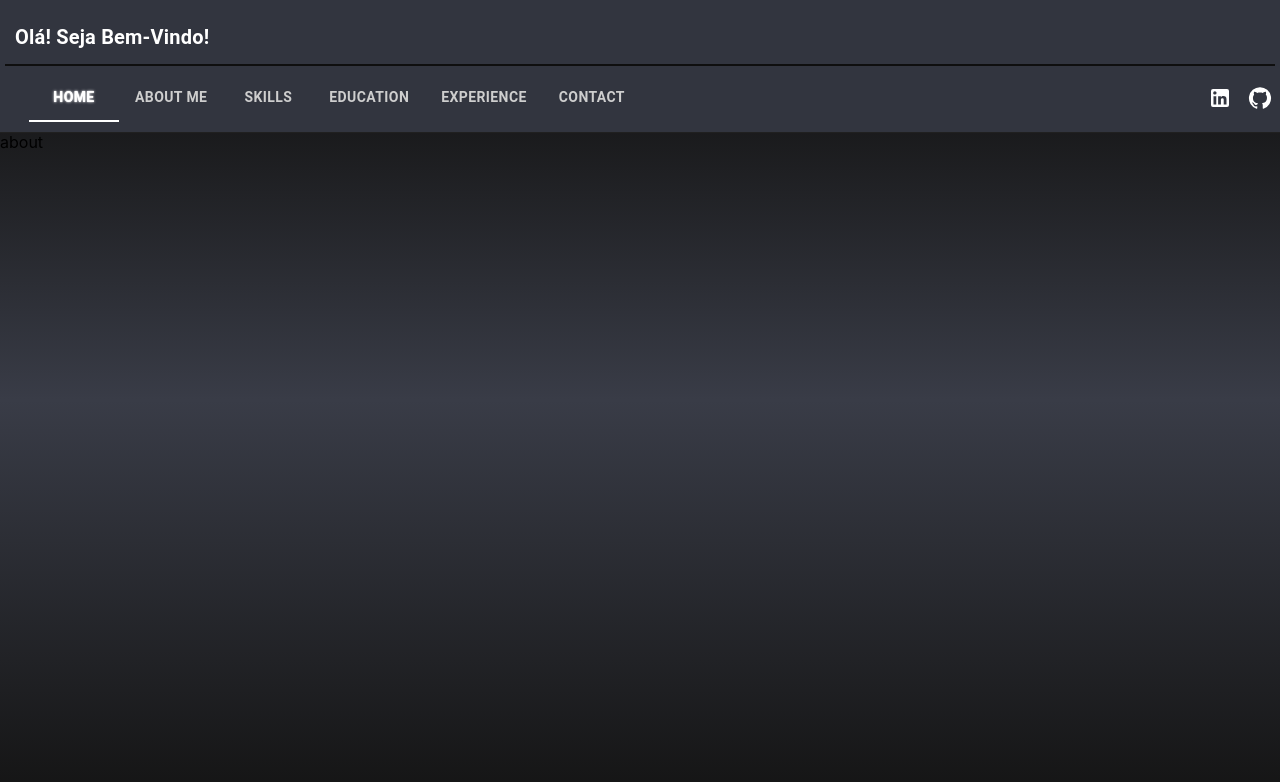
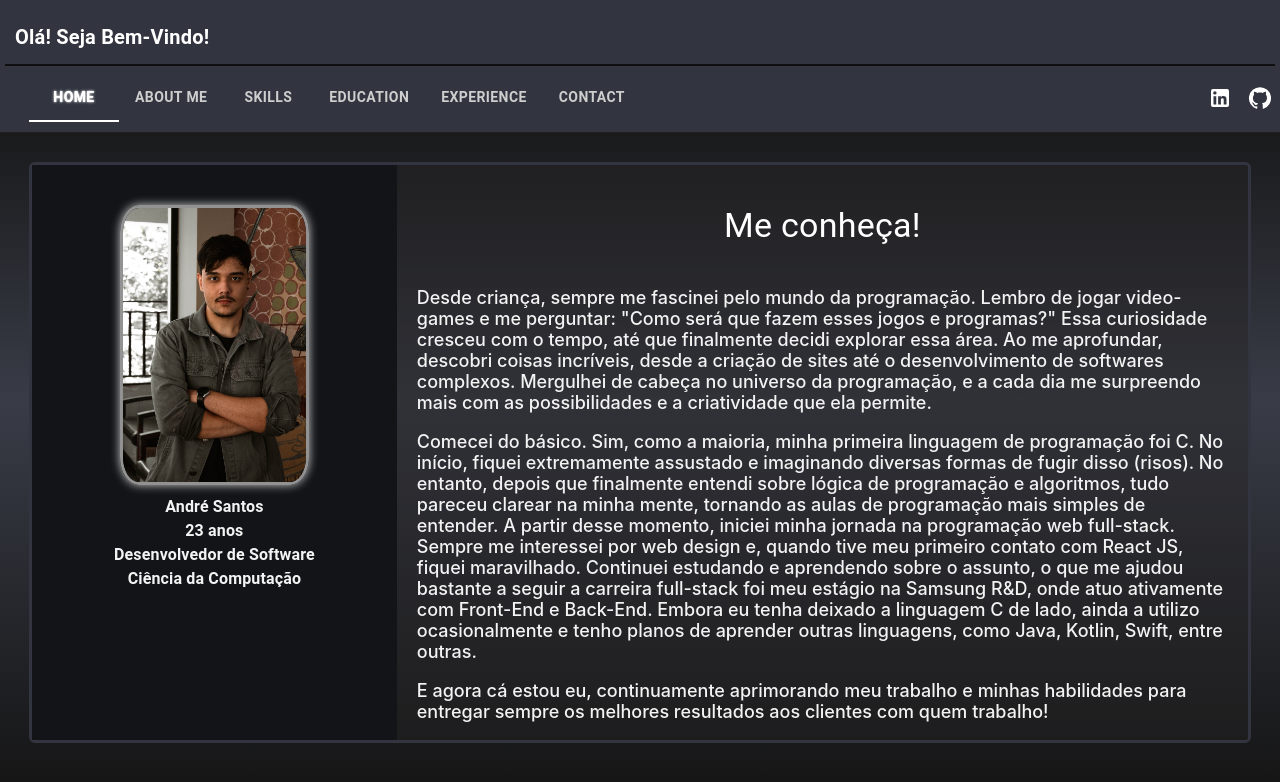
Before and after one commit to andrelssn/andre-santos-portfolio, a React (Create React App) app: page /about in a window 1280 px wide. Shown: the top 782 px of the page. Built offline with nearby package versions, Linux system fonts and the light colour scheme.

Commit message:
aboutme - feat: new screen with about me information

```diff
--- a/src/Views/About/About.js
+++ b/src/Views/About/About.js
@@ -1,9 +1,51 @@
-import { Box } from "@mui/material";
+import { Box, Fade, Typography } from "@mui/material";
+
+// Style
+import "./Style.css";
+
+// IMG
+import image from "../../images/andre2.jpg";
 
 export default function About() {
     return (
-        <Box>
-            about
-        </Box>
+        <Fade in={true}>
+            <nav className="about-container">
+                <Box className="left-side">
+                    <div style={{ display: "flex", justifySelf: "center" }}>
+                        <img src={image} className="img-style-about"/>
+                    </div>
+
+                    <Typography color="var(--main-text)" textAlign={"center"} fontWeight={"bold"}>
+                        André Santos <br/>
+                        23 anos <br/>
+                        Desenvolvedor de Software <br/>
+                        Ciência da Computação
+                    </Typography>
+                </Box>
+
+                <Box className="right-side-about">
+                    <section className="section-about">
+                        <Typography m={"40px 0px"} variant="h4" textAlign={"center"} color="#fff">
+                            Me conheça!
+                        </Typography>
+
+                        <p>
+                            Desde criança, sempre me fascinei pelo mundo da programação. Lembro de jogar video-games e me perguntar: "Como será que fazem esses jogos e programas?" Essa curiosidade cresceu com o tempo, até que finalmente decidi explorar essa área.
+                            Ao me aprofundar, descobri coisas incríveis, desde a criação de sites até o desenvolvimento de softwares complexos. Mergulhei de cabeça no universo da programação, e a cada dia me surpreendo mais com as possibilidades e a criatividade que ela permite.
+                        </p>
+
+                        <p>
+                            Comecei do básico. Sim, como a maioria, minha primeira linguagem de programação foi C. No início, fiquei extremamente assustado e imaginando diversas formas de fugir disso (risos). No entanto, depois que finalmente entendi sobre lógica de programação e algoritmos, tudo pareceu clarear na minha mente, tornando as aulas de programação mais simples de entender.
+                            A partir desse momento, iniciei minha jornada na programação web full-stack. Sempre me interessei por web design e, quando tive meu primeiro contato com React JS, fiquei maravilhado. Continuei estudando e aprendendo sobre o assunto, o que me ajudou bastante a seguir a carreira full-stack foi meu estágio na Samsung R&D, onde atuo ativamente com Front-End e Back-End.
+                            Embora eu tenha deixado a linguagem C de lado, ainda a utilizo ocasionalmente e tenho planos de aprender outras linguagens, como Java, Kotlin, Swift, entre outras.
+                        </p>
+
+                        <p>
+                            E agora cá estou eu, continuamente aprimorando meu trabalho e minhas habilidades para entregar sempre os melhores resultados aos clientes com quem trabalho!
+                        </p>
+                    </section>
+                </Box>
+            </nav>
+        </Fade>
     );
 }
--- /dev/null
+++ b/src/Views/About/Style.css
@@ -0,0 +1,40 @@
+.about-container {
+    display: flex !important;
+    position: relative !important;
+    justify-self: center !important;
+    width: 95% !important;
+    margin-top: 30px !important;
+    border: 3px solid var(--header) !important;
+    border-radius: 6px !important;
+}
+
+.left-side {
+    width: 30% !important;
+    padding: 40px 0px !important;
+    background-color: #131418 !important;
+}
+
+.right-side-about {
+    width: 70% !important;
+    background-color: rgba(36, 35, 35, 0.397) !important;
+}
+
+.img-style-about {
+    margin: auto !important;
+    width: 50% !important;
+    height: 50% !important;
+    margin-bottom: 10px !important;
+    border-radius: 10% !important;
+    border: 3px solid rgb(146, 146, 146);
+    box-shadow: 0px 0px 10px 0px rgb(202, 202, 202) !important;
+}
+
+.section-about {
+    padding: 0px 20px !important;
+}
+
+.section-about p {
+    font-size: 18px;
+    font-weight: 500 !important;
+    color: var(--main-text) !important;
+}
```
Also changed, not shown: src/images/andre2.jpg (added).
